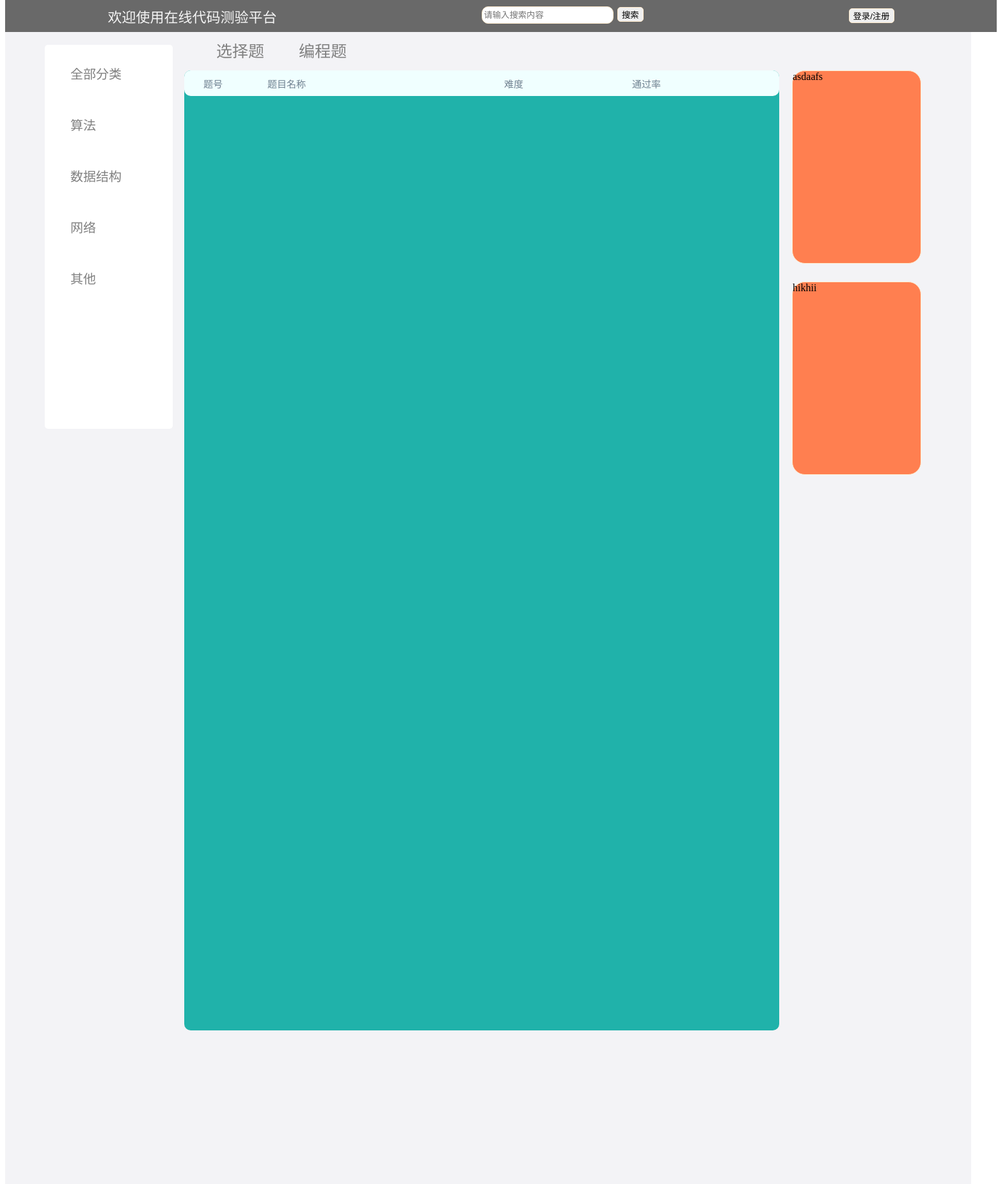
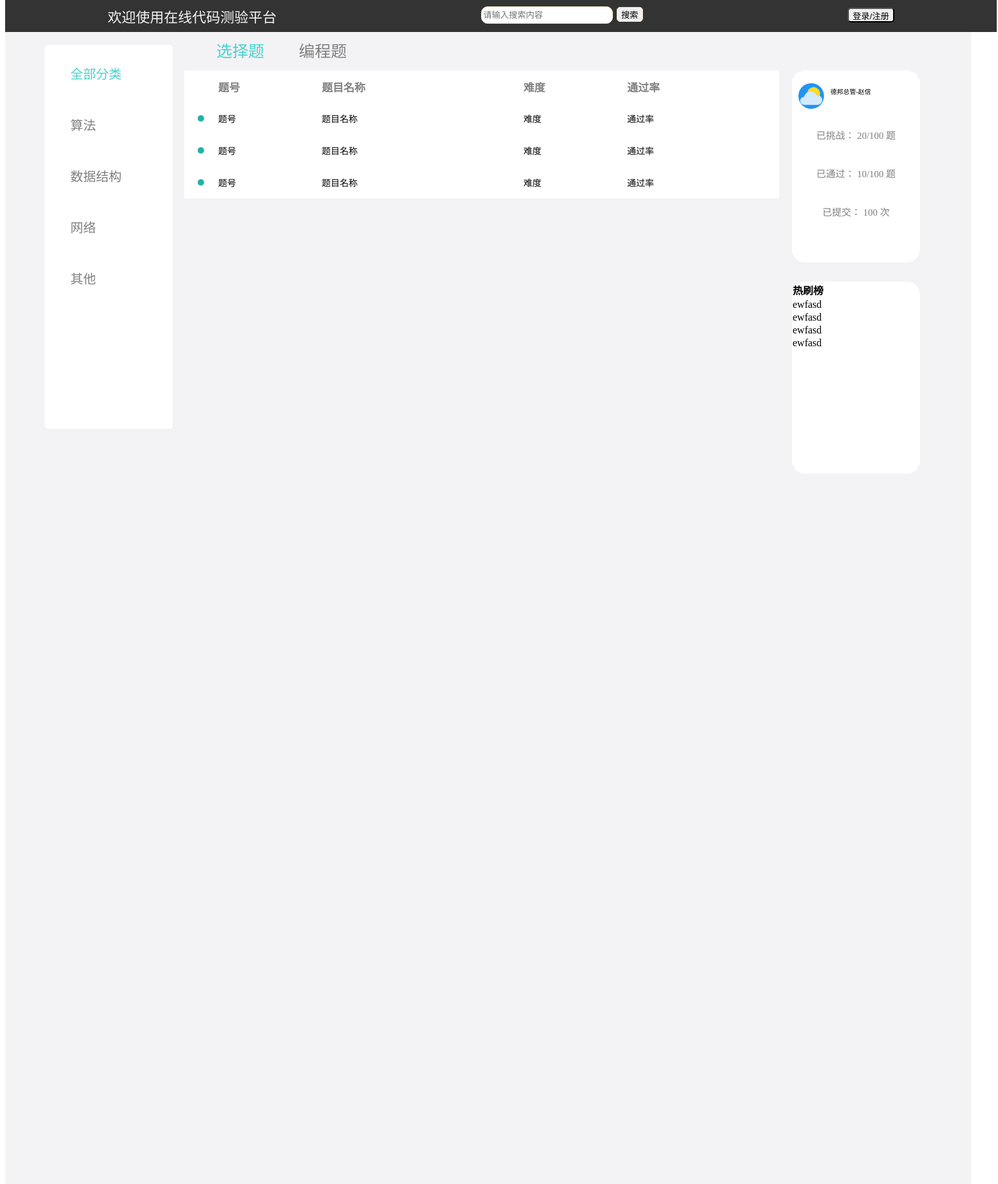
Before and after one commit to ChuanF1998/PHP_OnlineOj, a PHP site: page /application/home/home.html in a window 1560 px wide. Shown: the top 1850 px of the page at 64% size. Run offline with PHP 8.4, Linux system fonts and the light colour scheme.

Commit message:
主界面题目展示栏

```diff
--- a/application/css/home.css
+++ b/application/css/home.css
@@ -1,9 +1,9 @@
 .navigation {
     position: fixed;
-    top: 0px;
+    top: 0;
     width: 1550px;
     height: 50px;
-    background-color: #696969;
+    background-color: #333;
     color: #f5f5f5;
     z-index: 3;
     display: -webkit-flex;
@@ -38,7 +38,6 @@
 .login_button {
     height: 23px;
     border-radius: 5px;
-    border: 1px solid blanchedalmond;
     margin-bottom: 5px;
 }
 
@@ -67,26 +66,13 @@
     height: 1800px;
 }
 
-.user_situation {
+.user_and_hot {
     position: absolute;
-    margin-top: 60px;
     margin-left: 950px;
     width: 200px;
     height: 300px;
-    background-color: #FF7F50;
+    background-color: #FFFFFF;
     border-radius: 20px;
-    border: 1px solid blanchedalmond;
-}
-
-.question_hot {
-    position: absolute;
-    margin-top: 390px;
-    margin-left: 950px;
-    width: 200px;
-    height: 300px;
-    background-color: #FF7F50;
-    border-radius: 20px;
-    border: 1px solid blanchedalmond;
 }
 
 .button_box {
@@ -111,25 +97,21 @@
 .question_show {
     margin-top: 50px;
     width: 930px;
-    height: 1500px;
     border-radius: 10px;
-    background-color: #20B2AA;
 }
 
 .title {
     width: 930px;
-    height: 40px;
+    height: 50px;
     border-radius: 10px;
-    background-color: #F0FFFF;
+    background-color: #FFFFFF;
 }
 
-.div2 {
-    position: absolute;
+.th0 {
     height: 40px;
-    width: 100px;
-    margin-top: 10px;
-    font-size: 15px;
-    color: #708090;
+    text-align: left;
+    font-size: 17px;
+    color: #808080;
 }
 .li_1 {
     width: 100px;
@@ -145,3 +127,64 @@
     cursor: pointer;
     color: #808080;
 }
+
+.user1_img {
+    position: absolute;
+    margin-left: 10px;
+    margin-top: 20px;
+    width: 40px;
+    height: 40px;
+}
+
+.user1_name {
+    position: absolute;
+    width: 130px;
+    height: 30px;
+    margin-top: 25px;
+    margin-left: 60px;
+    font-size: 10px;
+}
+
+.situations {
+    display: flex;
+    align-items:center;
+    justify-content:center;
+    position: absolute;
+    width: 180px;
+    height: 40px;
+    margin-left: 10px;
+    font-size: 15px;
+    color: #808080;
+}
+
+.user1_img_style {
+    width: 40px;
+    height: 40px;
+    border-radius: 50%;
+}
+
+.ul_0 {
+    list-style-type:none;
+    margin: auto;
+}
+
+.td_div0 {
+    width: 10px;
+    height: 10px;
+    margin: auto;
+    border-radius: 50%;
+    background-color: #20B2AA;
+}
+
+.td0 {
+    width: 50px;
+    height: 40px;
+    color: #808080;
+}
+
+.td1 {
+    height: 40px;
+    text-align: left;
+    font-size: 14px;
+    color: 	#000000;
+}
--- a/application/home/home.html
+++ b/application/home/home.html
@@ -6,9 +6,12 @@
     <link rel="stylesheet" type="text/css" href="../css/home.css">
     <link rel="stylesheet" type="text/css" href="../css/common.css">
     <style>
-        ul{
-            list-style-type:none;
-            margin: auto;
+        tr:hover {
+            background-color: #F5F5F5;
+        }
+        table{
+            cursor: pointer;
+            border-collapse: collapse;
         }
     </style>
 </head>
@@ -24,14 +27,16 @@
             <button class="search_button" type="button">搜索</button>
         </div>
         <div class="div1">
+            <div class="user0">
             <button class="login_button" type="button">登录/注册</button>
+            </div>
         </div>
     </div>
 
     <div style="display: block;">
         <!--左边题目分类-->
         <div class="question_classes" id="classes">
-            <ul>
+            <ul class="ul_0">
             <li class="li_1"><a id="l0" class="li_a" type="button" onclick="c_all()">全部分类</a></li>
             <li class="li_1"><a id="l1" class="li_a" type="button" onclick="c_algorithm()">算法</a></li>
             <li class="li_1"><a id="l2" class="li_a" type="button" onclick="c_data_structure()">数据结构</a></li>
@@ -50,23 +55,76 @@
                     <a id="a2" class="my_button" type="button" onclick="programing_que()">编程题</a>
                 </div>
                 <!--题目展示-->
-                <div class="question_show">
-                    <div class="title">
-                        <div class="div2" style="margin-left: 30px;">题号</div>
-                        <div class="div2" style="margin-left: 130px;">题目名称</div>
-                        <div class="div2" style="margin-left: 500px;">难度</div>
-                        <div class="div2" style="margin-left: 700px;">通过率</div>
-
-                    </div>
+                <table class="question_show">
+                    <!--标题-->
+                    <tr class="title">
+                        <th class="th0" style="width: 50px"></th>
+                        <th class="th0" >题号</th>
+                        <th class="th0" >题目名称</th>
+                        <th class="th0" >难度</th>
+                        <th class="th0" >通过率</th>
+                    </tr>
+                    <!--题目-->
+                    <tr class="title"  onclick="que_detail()">
+                        <td class="td0" ><div class="td_div0"></div></td>
+                        <td class="td1" >题号</td>
+                        <td class="td1" >题目名称</td>
+                        <td class="td1" >难度</td>
+                        <td class="td1" >通过率</td>
+                    </tr>
+                    <tr class="title"  onclick="que_detail()">
+                        <td class="td0" ><div class="td_div0"></div></td>
+                        <td class="td1" >题号</td>
+                        <td class="td1" >题目名称</td>
+                        <td class="td1" >难度</td>
+                        <td class="td1" >通过率</td>
+                    </tr>
+                    <tr class="title"  onclick="que_detail()">
+                        <td class="td0" ><div class="td_div0"></div></td>
+                        <td class="td1" >题号</td>
+                        <td class="td1" >题目名称</td>
+                        <td class="td1" >难度</td>
+                        <td class="td1" >通过率</td>
+                    </tr>
+                </table>
+            </div>
+           <!--用户做题详情区域-->
+            <div class="user_and_hot" style="margin-top: 60px;">
+                <div class="user1_img">
+                    <img src="../img/user.png" class="user1_img_style" alt="无"/>
+                </div>
+                <div class="user1_name">
+                    德邦总管-赵信
+                </div>
+                <div class="situations" style="margin-top: 80px;">
+                    <text>已挑战：        20/100 题</text>
+                </div>
+                <div class="situations" style="margin-top: 140px;">
+                    <text>已通过：       10/100 题</text>
+                </div>
+                <div class="situations" style="margin-top: 200px">
+                    <text>已提交：       100 次</text>
                 </div>
             </div>
-           <!--用户做题详情区域-->
-            <div class="user_situation">
-                asdaafs
-            </div>
             <!--热点区域-->
-            <div class="question_hot">
-                hikhii
+            <div class="user_and_hot" style="margin-top: 390px;">
+                <table>
+                    <tr>
+                        <th>热刷榜</th>
+                    </tr>
+                    <tr>
+                        <td>ewfasd</td>
+                    </tr>
+                    <tr>
+                        <td>ewfasd</td>
+                    </tr>
+                    <tr>
+                        <td>ewfasd</td>
+                    </tr>
+                    <tr>
+                        <td>ewfasd</td>
+                    </tr>
+                </table>
             </div>
         </div>
     </div>
@@ -79,6 +137,8 @@
         if (s_width < 1519) {
             document.getElementById("classes").style.position = "absolute";
         }
+        document.getElementById("a1").style.color = "#48D1CC";
+        document.getElementById("l0").style.color = "#48D1CC";
     }
     window.onresize = function() {
         let s_width = document.documentElement.clientWidth;
@@ -138,5 +198,10 @@
         con(4);
     }
 </script>
+<script>
+    function que_detail() {
+        console.log("eqweqw");
+    }
+</script>
 </body>
 </html>
```
Also changed, not shown: application/img/user.png (added).
